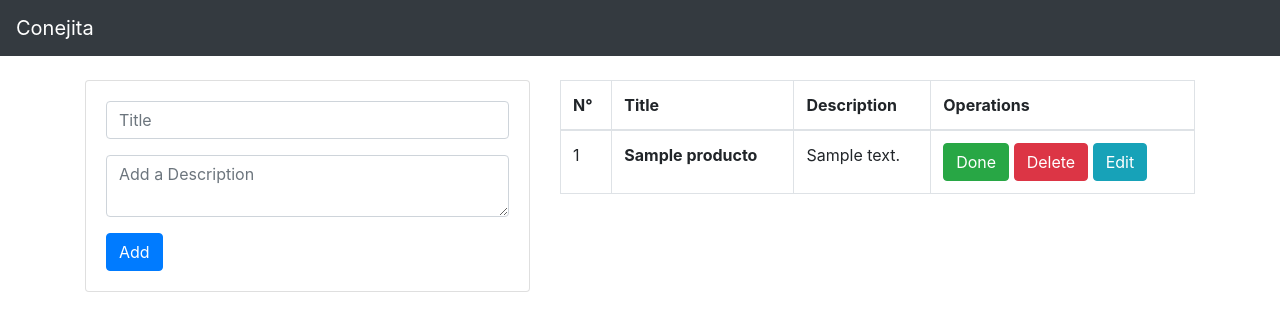
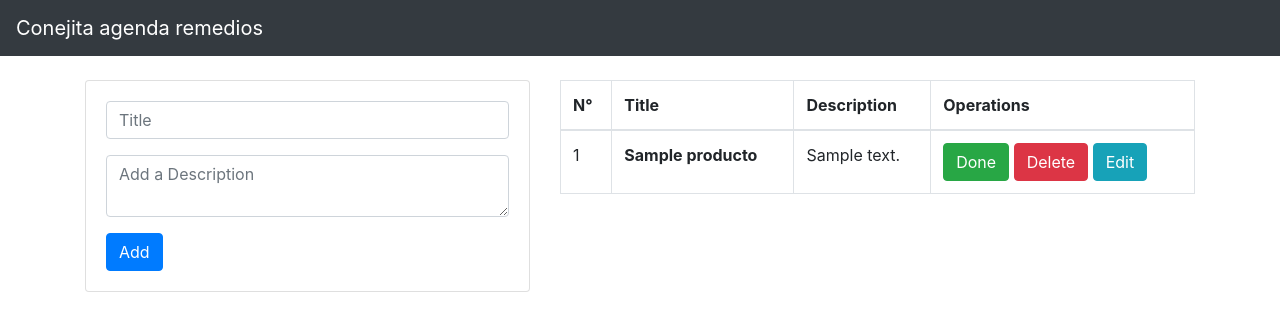
Before and after one commit to MarcoMunozOvalle2019/mongo, a Node server app: page / in a window 1280 px wide. Shown: the top 331 px of the page. Run offline with Node 20, Linux system fonts and the light colour scheme; tables that the repository leaves empty hold one stand-in row (values such as "Sample post"); some libraries are stand-ins or nearby versions.

Commit message:
s agrega mongo2

```diff
--- a/package.json
+++ b/package.json
@@ -6,6 +6,7 @@
   "dependencies": {
     "ejs": "^2.5.9",
     "express": "^4.16.3",
+    "moment": "^2.29.1",
     "mongoose": "^5.0.15",
     "morgan": "^1.9.0"
   },
--- a/src/routes/index.js
+++ b/src/routes/index.js
@@ -10,10 +10,18 @@ router.get('/', async (req, res) => {
   });
 });
 
+
+
 router.post('/add', async (req, res, next) => {
   const task = new Task(req.body);
   await task.save();
   res.redirect('/');
+});
+
+router.get('/cale', async (req, res, next) => {
+  var moment = require('moment');
+  let today     = moment(new Date());
+  res.json({marco:today})
 });
 
 router.get('/turn/:id', async (req, res, next) => {
--- a/src/views/partials/_header.ejs
+++ b/src/views/partials/_header.ejs
@@ -2,12 +2,12 @@
 <html>
   <head>
     <meta charset="utf-8">
-    <title>Conejita</title>
+    <title>Conejita agenda</title>
     <!-- BOOTSTRAP CDN -->
     <link rel="stylesheet" href="https://stackpath.bootstrapcdn.com/bootstrap/4.1.0/css/bootstrap.min.css" integrity="sha384-9gVQ4dYFwwWSjIDZnLEWnxCjeSWFphJiwGPXr1jddIhOegiu1FwO5qRGvFXOdJZ4" crossorigin="anonymous">
   </head>
   <body>
 
     <nav class="navbar navbar-dark bg-dark mb-4">
-      <a class="navbar-brand" href="#">Conejita</a>
+      <a class="navbar-brand" href="#">Conejita agenda remedios</a>
     </nav>
```
Also changed, not shown: 1 other file.
